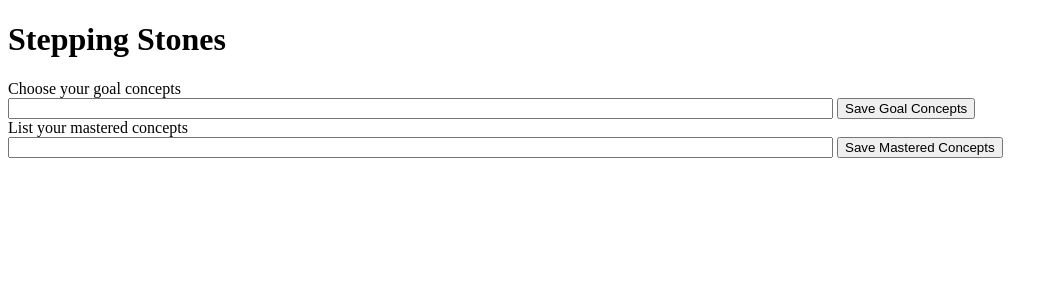
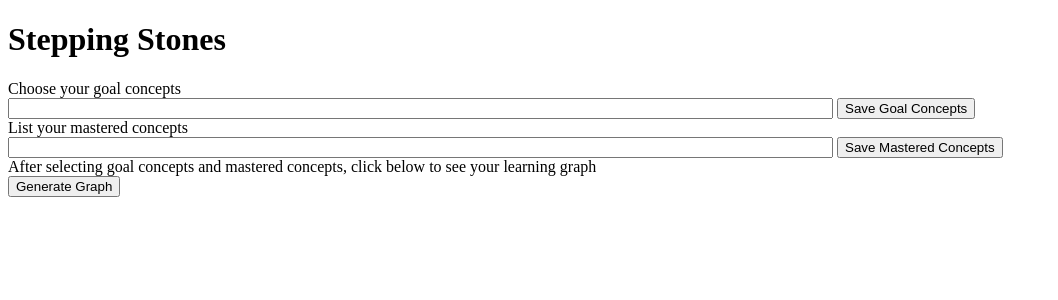
Before and after one commit to justinpwilliams/stepping-stones, a Flask app: template templates/ac_test.html in a window 1280 px wide. Shown: the top 300 px of the page, without its empty margins (0-1058 px from the left). Run offline with Flask 2, Linux system fonts and the light colour scheme; the template is opened without the code that fills it, so the values that code supplies are empty; parts of the project's set-up code (start-up, migrations or seed data) failed here and were passed over; some libraries are stand-ins or nearby versions.

Commit message:
Able to load graph and display based on input.

```diff
--- a/app.py
+++ b/app.py
@@ -1,6 +1,17 @@
 from flask import Flask, request, jsonify, render_template
 
 import graph
+
+topics_file = "data/208topics.csv"
+prereq_file = "data/prerequisite_annotation.csv"
+taxonomy_file = "data/taxonomy.tsv"
+concepts = graph.load_topics(topics_file)
+prereqs = graph.load_prereqs(prereq_file)
+concept_graph = graph.make_graph(concepts, prereqs)
+taxonomy = graph.read_taxonomy(taxonomy_file)
+
+goal_ids = []
+mastered_ids = []
 
 app = Flask(__name__)
 
@@ -13,30 +24,44 @@ def index():
 
 @app.route("/ac_test", methods=["POST", "GET"])
 def ac_test():
+    global concepts
+    global goal_ids
+    global mastered_ids
     print("Concept selection page requested")
     if request.method == "GET":
-        concepts = graph.load_topics('../LectureBank-master/LB-Paper/208topics.csv')
         concepts = list(concepts['Name'])
-    return render_template("ac_test.html", concepts=concepts)
+        return render_template("ac_test.html", concepts=concepts)
 
 
 @app.route("/goal_concept", methods=['POST'])
 def get_goal_concepts():
+    global goal_ids
     if request.method == "POST":
         goal_concepts = request.form.get("goal_concepts", '')
         print(f'{goal_concepts} concepts received')
+        goal_ids = graph.get_concept_ids_from_names(goal_concepts)
 
     return goal_concepts
 
 
 @app.route("/mastered_concepts", methods=['POST'])
 def get_mastered_concepts():
+    global mastered_ids
     if request.method == "POST":
         mastered_concepts = request.form.get("mastered_concepts", '')
         print(f'{mastered_concepts} concepts received')
+        mastered_ids = graph.get_concept_ids_from_names(mastered_concepts)
+        print(f'{mastered_ids} are their ids.')
 
     return mastered_concepts
 
 
+@app.route("/show_graph")
+def show_graph():
+    print("Call to show_graph")
+    graph.get_graph_json(concept_graph, goal_ids, mastered_ids)
+    return render_template("force.html")
+
+
 if __name__ == '__main__':
     app.run()
--- a/graph.py
+++ b/graph.py
@@ -2,6 +2,7 @@ import networkx as nx
 import pandas as pd
 import numpy as np
 import matplotlib.pyplot as plt
+import json
 
 topics_file = "data/208topics.csv"
 prereq_file = "data/prerequisite_annotation.csv"
@@ -20,7 +21,8 @@ def make_graph(topics, prereqs):
     g = nx.DiGraph()
 
     # Add Nodes
-    g.add_nodes_from([(topic[0], {"name": topic[1], "link": topic[2]}) for topic in topics.values])
+    # g.add_nodes_from([(topic[0], {"name": topic[1], "link": topic[2]}) for topic in topics.values])
+    g.add_nodes_from([(topic[0], {"name": topic[1]}) for topic in topics.values])
 
     # Add directed edges when prerequisite relationship is true
     g.add_edges_from([(ids[0], ids[1]) for ids in prereqs.values if ids[2] == 1])
@@ -56,22 +58,23 @@ def generate_subgraph(concept_graph, goal_concept_id, mastered_concept_id: list
 
     # Find ancestors from Goal
     # TODO make work for multiple goals
-    goal_ancestors = set(nx.ancestors(graph, goal_concept_id))
-    goal_ancestors.add(goal_concept_id)
+    for goal in goal_concept_id:
+        goal_ancestors = set(nx.ancestors(concept_graph, goal))
+        goal_ancestors.add(goal)
 
     mastered_ancestors = set()
 
     # Find mastered and ancestors of mastered
     for mastered_concept in mastered_concept_id:
         # if mastered_concept_id:
-        mastered_ancestors.update(nx.ancestors(graph, mastered_concept))
+        mastered_ancestors.update(nx.ancestors(concept_graph, mastered_concept))
         # mastered_ancestors.add(mastered_concept)  # Keep mastered
 
     # Remove mastered and ancestors of mastered from goal and ancestors
     goal_ancestors = list(goal_ancestors - mastered_ancestors)
 
     # return subgraph of goal and ancestors minus all mastered and ancestors.
-    return graph.subgraph(goal_ancestors)
+    return concept_graph.subgraph(goal_ancestors)
 
 
 def draw_graph(graph_to_draw):
@@ -80,15 +83,38 @@ def draw_graph(graph_to_draw):
 
 
 def get_concept_id_from_name(name: str) -> int:
+    print(f"Looking for {name}")
     topics = load_topics()
     return int(topics[topics.Name == name]['ID'].values)
 
 
-def get_concept_ids_from_names(names: list) -> list[int]:
-    concept_ids = []
-    for name in names:
-        concept_ids.append(get_concept_id_from_name(name))
-    return concept_ids
+def get_concept_ids_from_names(names: str) -> list[int]:
+    concept_list = names.replace('"','').split(',')
+    concept_list.pop()  # Remove empty last string
+    concept_list = [v.strip() for v in concept_list]
+    print(f"Concept list searching for {concept_list}")
+    concept_ids_captured = []
+    for name in concept_list:
+        concept_ids_captured.append(get_concept_id_from_name(name))
+    return concept_ids_captured
+
+
+class NpEncoder(json.JSONEncoder):
+    def default(self, obj):
+        if isinstance(obj, np.integer):
+            return int(obj)
+        if isinstance(obj, np.floating):
+            return float(obj)
+        if isinstance(obj, np.ndarray):
+            return obj.tolist()
+        return super(NpEncoder, self).default(obj)
+
+
+def get_graph_json(concept_graph, goal_concept_id, mastered_concept_id: list = []):
+    """Returns graph in JSON format"""
+    g = generate_subgraph(concept_graph, goal_concept_id, mastered_concept_id)
+    j_format = nx.json_graph.node_link_data(g)
+    json.dump(j_format, open("static/js/force.json", "w"), cls=NpEncoder)
 
 
 if __name__ == "__main__":
@@ -124,6 +150,9 @@ if __name__ == "__main__":
     concept = "Q Learning"
     concept_id = get_concept_id_from_name(concept)
     print(concept_id)
-    concepts = ["Q Learning", "Attention Models"]
+    concepts = "Q Learning, Markov decision processes, "
     concept_ids = get_concept_ids_from_names(concepts)
     print(concept_ids)
+
+    # Trying JSON
+    get_graph_json(graph, 24, [47])
--- a/templates/ac_test.html
+++ b/templates/ac_test.html
@@ -21,6 +21,10 @@
 	<div>List your mastered concepts</div>
 	<input type="text" id="mastered-concepts" size="100">
 	<button type="button" id="mastered-concepts-submit">Save Mastered Concepts</button>
+
+	<div>After selecting goal concepts and mastered concepts, click below to see your learning graph</div>
+	<a href="{{ url_for('show_graph')}}"><button type="button" id="generate-graph">Generate Graph</button></a>
+
 
 	<script>
 		$(function() {
```
Also changed, not shown: static/css/force.css (added, +12 -0 lines), static/js/force.js (added, +86 -0 lines), templates/force.html (added, +12 -0 lines).
